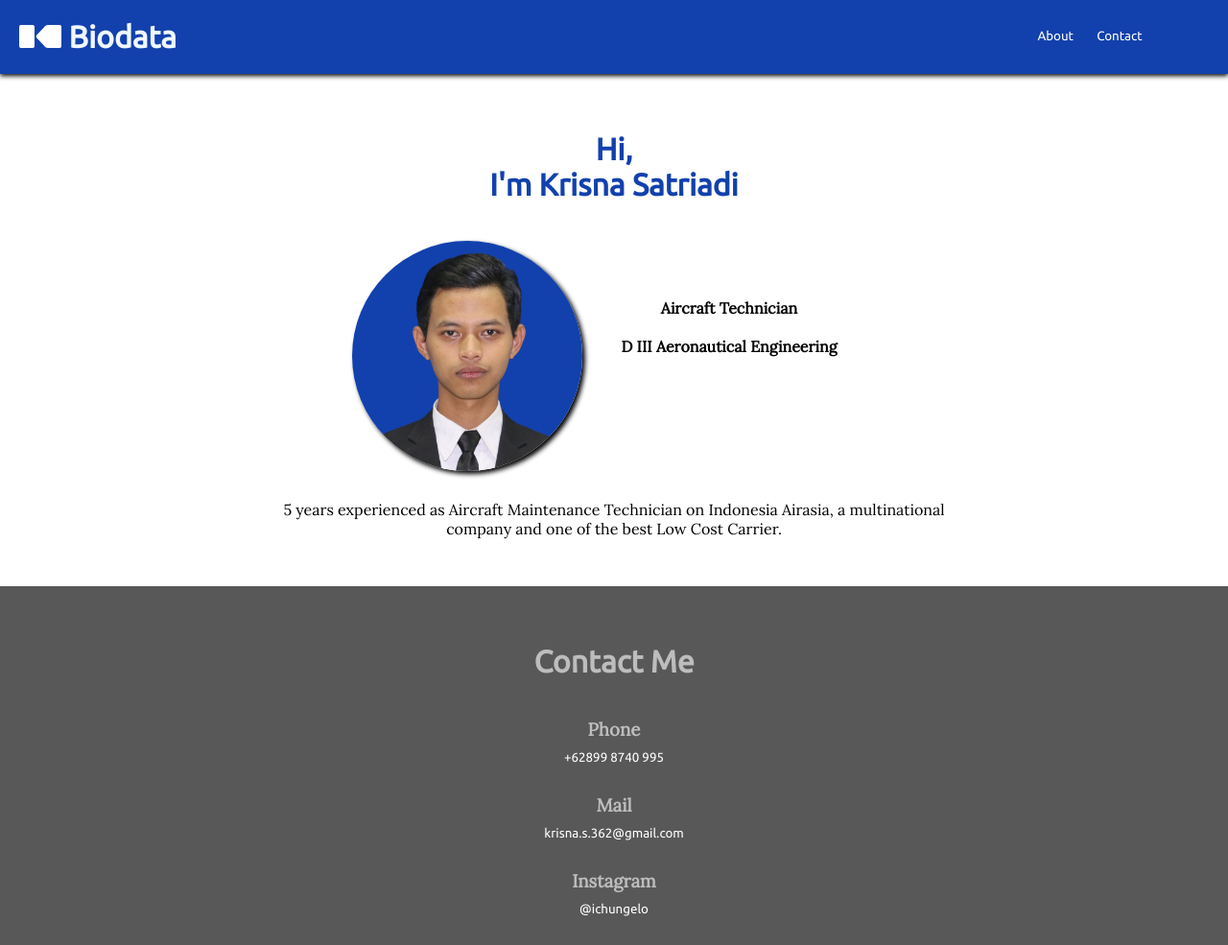
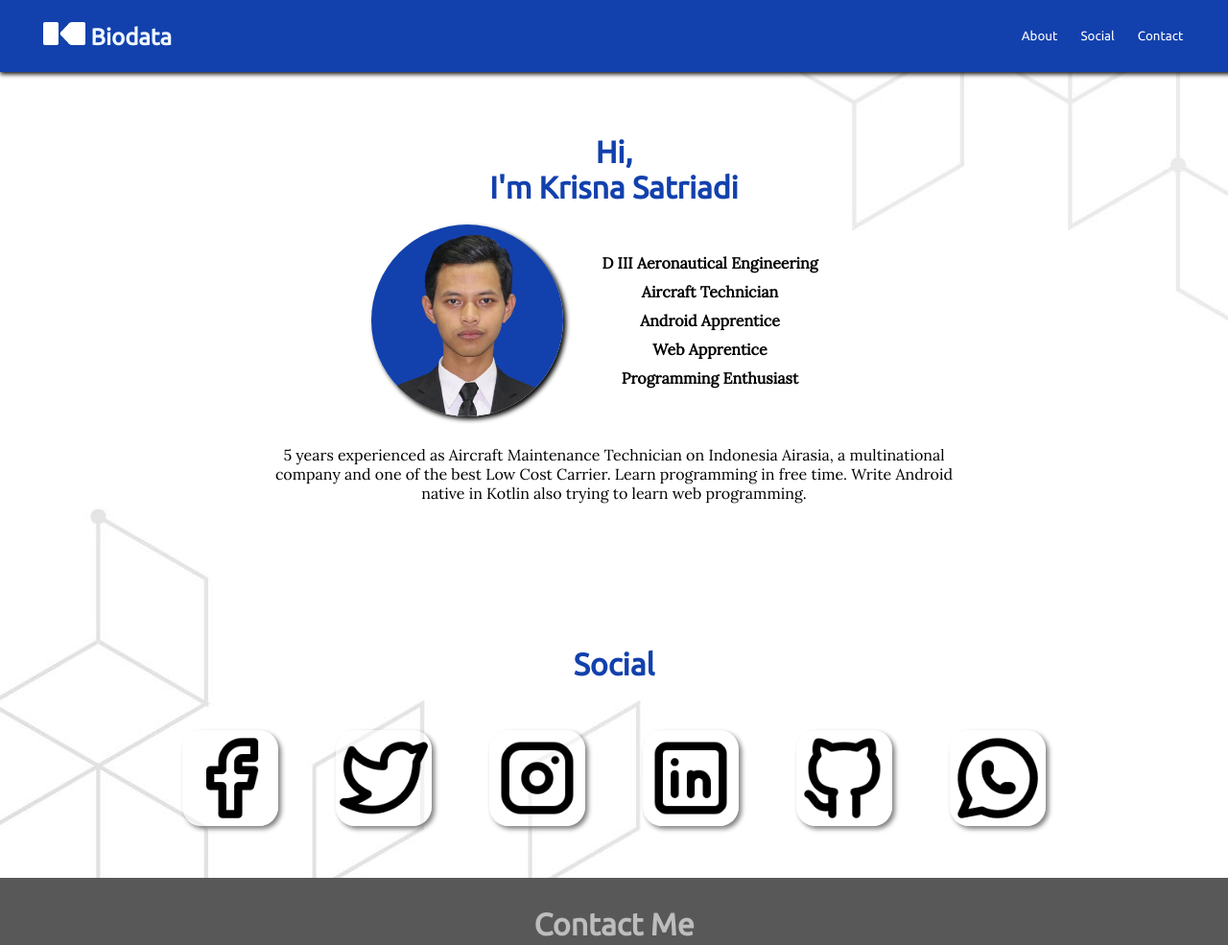
Before and after one commit to ichungelo/Submission-1, a plain HTML site: page index.html in a window 1280 px wide. Shown: the top 985 px of the page at 96% size. Drawn offline with Linux system fonts and the light colour scheme.

Commit message:
fixed nav bar, add background, add social link

```diff
--- a/index.html
+++ b/index.html
@@ -9,33 +9,45 @@
     <title>Portfolio</title>
 </head>
 <body>
-    <header>
+    <nav>
         <div class="flex-header-left">
-            <h1> <img src="/assets/images/ichungo.logo.png" alt="logo" width="44px"> Biodata</h1>
+            <h1><img src="/assets/images/ichungo-logo.png" alt="logo" width="44px"> Biodata</h1>
         </div>
         <div class="flex-header-right">
             <a href="#about"><button>About</button></a>
+            <a href="#social"><button>Social</button></a>
             <a href="#contact"><button>Contact</button></a>
         </div>
-    </header>
-
-    <section id="about">
-        <div>
-            <h2 class="text-about">Hi,<br> I'm Krisna Satriadi</h2>
-        </div>
-        <div>
+    </nav>
+    <main >
+        <div id="about">
+            <h2 class="about-header">Hi,<br> I'm Krisna Satriadi</h2>
             <div class="about-content">
                 <img class="about-photo" src="/assets/images/782349.jpg" alt="portfolio-photo">
                 <div class="about-biodata">
+                    <p>D III Aeronautical Engineering</p>
                     <p>Aircraft Technician</p>
-                    <p>D III Aeronautical Engineering</p>
+                    <p>Android Apprentice</p>
+                    <p>Web Apprentice</p>
+                    <p>Programming Enthusiast</p>
                 </div>
             </div>
             <div class="about-description">
-                <p>5 years experienced as Aircraft Maintenance Technician on Indonesia Airasia, a multinational company and one of the best Low Cost Carrier.</p>
+                <p>5 years experienced as Aircraft Maintenance Technician on Indonesia Airasia, a multinational company and one of the best Low Cost Carrier. Learn programming in free time. Write Android native in Kotlin also trying to learn web programming.</p>
             </div>
         </div>
-    </section>
+        <div id="social">
+            <h2 class="about-header">Social</h2>
+            <div class="about-content">
+                <a href="https://web.facebook.com/ichungelo/" target="_blank"><img class="about-social-icon" src="/assets/images/tabler-icon-brand-facebook.png" alt="facebook-icon"></a>
+                <a href="https://twitter.com/ichungelo" target="_blank"><img class="about-social-icon" src="/assets/images/tabler-icon-brand-twitter.png" alt="twitter-icon"></a>
+                <a href="https://www.instagram.com/ichungelo/" target="_blank"><img class="about-social-icon" src="/assets/images/tabler-icon-brand-instagram.png" alt="instagram-icon"></a>
+                <a href="https://www.linkedin.com/in/krisna-satriadi-544aa9111/" target="_blank"><img class="about-social-icon" src="/assets/images/tabler-icon-brand-linkedin.png" alt="linkedin-icon"></a>
+                <a href="https://github.com/ichungelo" target="_blank"><img class="about-social-icon" src="/assets/images/tabler-icon-brand-github.png" alt="github-icon"></a>
+                <a href="https://api.whatsapp.com/send?phone=628998740995&text=Hi" target="_blank"><img class="about-social-icon" src="/assets/images/tabler-icon-brand-whatsapp.png" alt="wa-icon"></a>
+            </div>
+        </div>
+    </main>
 
     <footer id="contact">
         <div>
@@ -43,11 +55,9 @@
         </div>
         <div class="flex-footer-content">
             <h3>Phone</h3>
-            <p><a href="tel:+628998740995"><button>+62899 8740 995</button></a></p>
+            <a href="tel:+628998740995"><button>+62899 8740 995</button></a>
             <h3>Mail</h3>
-            <p><a href="mailto:krisna.s.362@gmail.com"><button>krisna.s.362@gmail.com</button></a></p>
-            <h3>Instagram</h3>
-            <p><a href="https://instagram.com/ichungelo"><button>@ichungelo</button></a></p>
+            <a href="mailto:krisna.s.362@gmail.com"><button>krisna.s.362@gmail.com</button></a>
 
         </div>
     </footer>
--- a/style.css
+++ b/style.css
@@ -3,7 +3,36 @@
     font-family: Lora, 'Courier New', Courier, monospace;
 }
 
-header {
+h1{
+    font-family: Ubuntu,'Courier New', Courier, monospace;
+    color: aliceblue;
+}
+
+h2 {
+    font-family: Ubuntu,'Courier New', Courier, monospace;
+    text-align: center;
+    margin: 20px;
+    font-size: 24pt;
+}
+
+button {
+    background-color: rgba(0, 0, 0, 0);
+    color:rgb(255, 255, 255);
+    border: 0;
+    padding: 10px;
+    font-family: Ubuntu,'Courier New', Courier, monospace;
+}
+
+button:hover {
+    color: black;
+    background-color: white;
+    border-radius: 10px;
+
+}
+
+nav {
+    position: fixed;
+    width: 100%;
     display: flex;
     flex-wrap: wrap;
     padding: 20px;
@@ -11,13 +40,26 @@ header {
     box-shadow: 0px 2px 5px;
 }
 
-section {
-    padding: 20px;
+.flex-header-right {
+    flex: 245px;
+    text-align: center;
 }
 
-.text-about {
+.flex-header-left {
+    flex: 70%;
+    align-self: center;
+    padding-left: 25px;
+}
+
+main {
+    padding: 20px;
+    background-image: url(/assets/images/background.jpg);
+}
+
+.about-header {
     color: rgb(18, 65, 173);
 }
+
 .about-content {
     display: flex;
     flex-wrap:wrap ;
@@ -25,41 +67,48 @@ section {
     justify-content: center;
 }
 
+.about-photo {
+    width: 200px;
+    height: 200px;
+    align-self: center;
+    border-radius: 50%;
+    box-shadow: 3px 3px 5px ;
+}
+
+.about-biodata {
+    padding: 0 40px ;
+    flex-direction: column;
+    text-align: center;
+    font-weight: bold;
+    align-self: center;
+}
+
+.about-biodata > p {
+    margin: 10px 0;
+}
+
 .about-description {
     margin: 30px 20%;
     text-align: center;
 }
 
+.about-social-icon {
+    width: 100px;
+    height: 100px;
+    margin: 30px;
+    background-color: rgba(255, 255, 255, 0.486);
+    border-radius: 20%;
+    box-shadow: 3px 3px 5px grey;
+}
+
+.about-social-icon:hover {
+    background-color: rgba(189, 189, 189, 0.212);
+}
+
 footer {
     background-color: rgb(88, 88, 88);
-    padding: 20px;
+    padding: 10px;
     color: rgb(189, 189, 189);
-}
-
-.flex-header-right {
-    flex: 20%;
-    text-align: center;
-}
-
-.flex-header-left {
-    flex: 80%;
-}
-
-.about-photo {
-    width: 240px;
-    border-radius: 50%;
-    box-shadow: 3px 3px 5px ;
-}
-
-.about-biodata {
-    padding: 40px ;
-    flex-direction: column;
-    text-align: center;
-    font-weight: bold;
-}
-
-.about-biodata > p {
-    margin: 20px 0;
 }
 
 .flex-footer-content {
@@ -75,23 +124,6 @@ footer {
     margin-bottom: 20px;
 }
 
-h1 {
-    font-family: Ubuntu,'Courier New', Courier, monospace;
-    color: aliceblue;
+#about, #social {
+    padding-top: 100px;
 }
-
-h2 {
-    font-family: Ubuntu,'Courier New', Courier, monospace;
-    text-align: center;
-    margin: 40px;
-    font-size: 24pt;
-}
-
-button {
-    background-color: rgba(0, 0, 0, 0);
-    color:rgb(255, 255, 255);
-    border: 0;
-    padding: 10px;
-    border-radius: 10px;
-    font-family: Ubuntu,'Courier New', Courier, monospace;
-}
```
Also changed, not shown: assets/images/background.jpg (added), assets/images/ichungo-logo.png (renamed from assets/images/ichungo.logo.png), assets/images/tabler-icon-brand-facebook.png (added), assets/images/tabler-icon-brand-github.png (added), assets/images/tabler-icon-brand-instagram.png (added), assets/images/tabler-icon-brand-linkedin.png (added), assets/images/tabler-icon-brand-twitter.png (added), assets/images/tabler-icon-brand-whatsapp.png (added).
